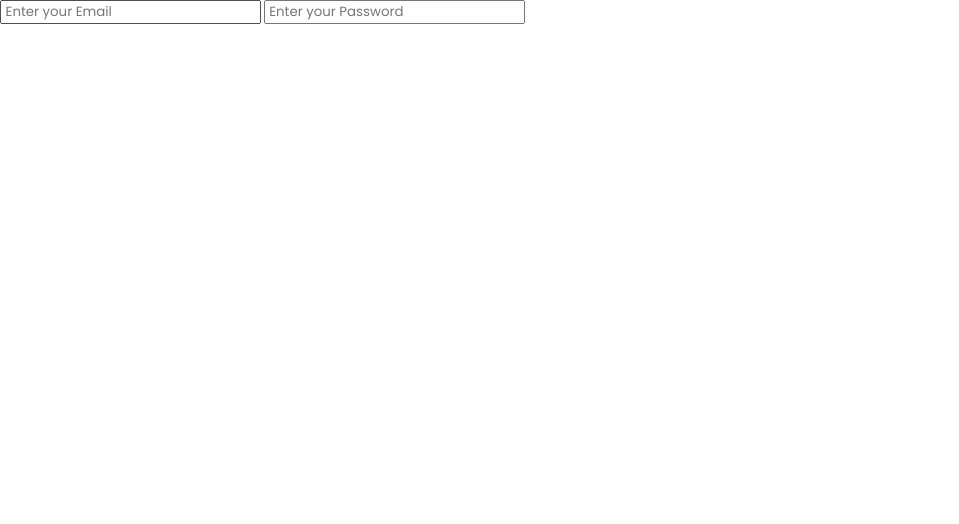
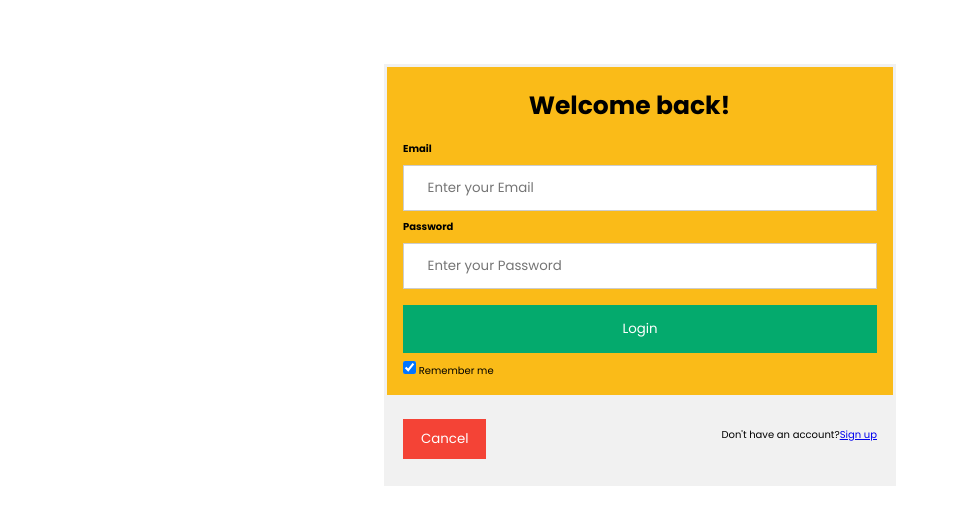
Before and after one commit to CA-G12/fakebook, a website: page public/html/sign-in.html in a window 1280 px wide. Shown: the whole page, without its empty margins (0-959 px from the left). Drawn offline with Linux system fonts and the light colour scheme.

Commit message:
create the sign in fetch relates #33

```diff
--- a/public/css/sign-in.css
+++ b/public/css/sign-in.css
@@ -17,3 +17,87 @@ html{
     --heavy-support: #CBCBCB;
     --white: #fff;
   }
+body{
+}
+
+  /* Bordered form */
+form {
+    background-color: #FABB18;
+    border: 3px solid #f1f1f1;
+    width: 40%;
+    margin-left: 30%;
+    margin-top: 5%;
+  }
+  form h2{
+    margin-top: 2rem;
+   font-size: 2.5rem;
+   margin-left: 28%;
+  }
+
+
+  /* Full-width inputs */
+  input[type=email], input[type=password] {
+    width: 100%;
+    padding: 12px 20px;
+    margin: 8px 0;
+    display: inline-block;
+    border: 1px solid #ccc;
+    box-sizing: border-box;
+  }
+
+  /* Set a style for all buttons */
+  button {
+    background-color: #04AA6D;
+    color: white;
+    padding: 14px 20px;
+    margin: 8px 0;
+    border: none;
+    cursor: pointer;
+    width: 100%;
+  }
+
+  /* Add a hover effect for buttons */
+  button:hover {
+    opacity: 0.8;
+  }
+
+  /* Extra style for the cancel button (red) */
+  .cancelbtn {
+    width: auto;
+    padding: 10px 18px;
+    background-color: #f44336;
+  }
+
+  /* Center the avatar image inside this container */
+  .imgcontainer {
+    text-align: center;
+    margin: 24px 0 12px 0;
+  }
+
+  /* Avatar image */
+  img.avatar {
+    width: 40%;
+    border-radius: 50%;
+  }
+
+  /* Add padding to containers */
+  .container {
+    padding: 16px;
+  }
+
+  /* The "Forgot password" text */
+  span.psw {
+    float: right;
+    padding-top: 16px;
+  }
+
+  /* Change styles for span and cancel button on extra small screens */
+  @media screen and (max-width: 300px) {
+    span.psw {
+      display: block;
+      float: none;
+    }
+    .cancelbtn {
+      width: 100%;
+    }
+  }
--- a/public/html/sign-in.html
+++ b/public/html/sign-in.html
@@ -10,9 +10,27 @@
 </head>
 <body>
     <form>
-        <input type="email" name="email" placeholder=" Enter your Email">
-        <input type="password" name="password" placeholder=" Enter your Password">
-    </form>
+        <h2>Welcome back!</h2>
+        <div class="container">
+          <label for="email"><b>Email</b></label>
+          <input type="email" placeholder=" Enter your Email" name="email" required>
+
+          <label for="password"><b>Password</b></label>
+          <input type="password" placeholder=" Enter your Password" name="password" required>
+
+          <button type="submit" class="login">Login</button>
+          <label>
+            <input type="checkbox" checked="checked" name="remember"> Remember me
+          </label>
+        </div>
+
+        <div class="container" style="background-color:#f1f1f1">
+          <button type="button" class="cancelbtn">Cancel</button>
+          <span class="psw">Don't have an account?<a href="#">Sign up</a></span>
+        </div>
+      </form>
+
+
     <script src="../js/sign-in.js"></script>
 </body>
 </html>
--- a/public/js/sign-in.js
+++ b/public/js/sign-in.js
@@ -0,0 +1,20 @@
+const button = document.querySelector('.login');
+const email = document.querySelector('.email');
+const password = document.querySelector('.password');
+const form = document.querySelector('.form');
+button.addEventListener('click', (e) => {
+  e.preventDefault();
+    console.log(form.value);
+  fetch('/user/sign-in', {
+    method: 'POST',
+    headers: {
+      'Content-Type': 'application/json',
+    },
+    body: JSON.stringify({email: email.value, password: password.value }),
+  })
+    .then((res) => res.json())
+    .then((data) => {
+      if (data.message === 'successful') window.location.href = '/feed';
+      else alert(data.message);
+    });
+});
```
